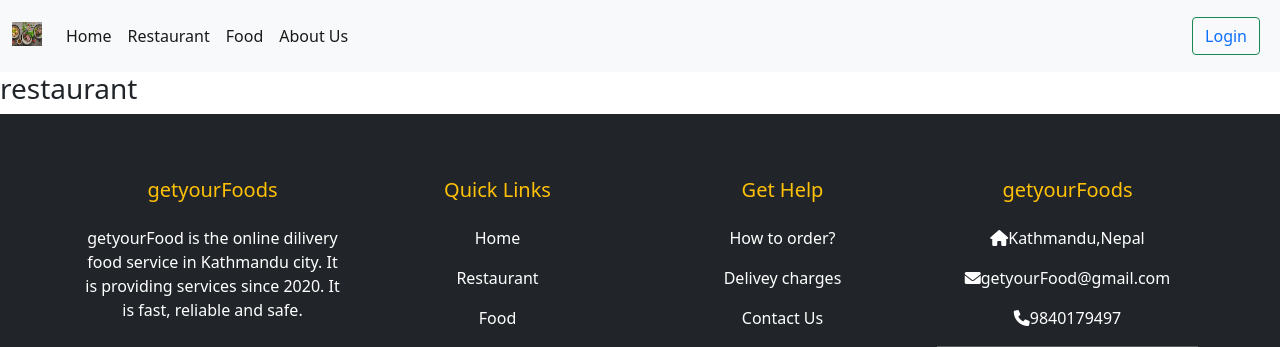
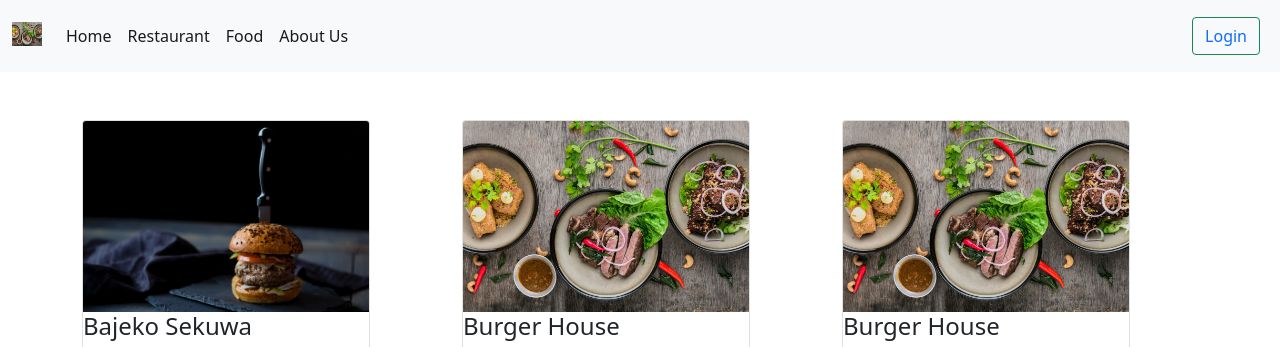
Before and after one commit to echonabin/FoodProject, a Django app: page /restaurant in a window 1280 px wide. Shown: the top 347 px of the page. Run offline with Django 4.2, Linux system fonts and the light colour scheme.

```diff
--- a/Mainapp/models.py
+++ b/Mainapp/models.py
@@ -1,6 +1,11 @@
 from django.db import models
+from django.contrib.auth.models import User
 
 # Create your models here.
+
+
+
+
 class Customer(models.Model):
     name = models.CharField(max_length = 20, null=True)
     phone = models.CharField(max_length=100, null = True)
--- a/Mainapp/templates/Mainapp/base.html
+++ b/Mainapp/templates/Mainapp/base.html
@@ -46,7 +46,7 @@
               <a href="{% url 'logout' %}" class="btn btn-success">Logout</a>
             {% else %}
             <form class="container-fluid justify-content-start">
-              <button class="btn btn-outline-success me-2 " type="button" ><a href="/login" style="text-decoration: none;">Login</a></button>
+              <button class="btn btn-outline-success me-2 " type="button" ><a href="{% url 'login' %}" style="text-decoration: none;">Login</a></button>
           </form>
           {% endif %}
 
--- a/Mainapp/templates/Mainapp/restaurant.html
+++ b/Mainapp/templates/Mainapp/restaurant.html
@@ -1,8 +1,60 @@
 {% extends 'Mainapp/base.html'%}
    {% load static %}
 
+{% block content%}
 
 
-{% block content%}
-     <h3>restaurant</h3>
+<style>
+  .inner{
+     overflow: hidden;
+
+  }
+  .inner img{
+     transition: all 1.5s ease;
+  }
+  .inner:hover img{
+     transform: scale(1.5);
+  }
+
+ </style>
+       <section class="p-5">
+           <div class="container">
+           <div class="row text-align-center">
+             <div class="col-md">
+               <div class="card" style="width: 18rem;">
+                <div class="inner">
+                  <img src="{% static 'images/5.jpg' %}" class="card-img-top" alt="...">
+                </div>
+                 <h4> <span class="text-dark text-align-center ">Bajeko Sekuwa </span> </h4>
+
+               </div>
+             </div>
+             <div class="col-md">
+               <div class="card" style="width: 18rem;">
+                 <div class="inner">
+                  <img src="{% static 'images/1.jpg' %}" class="card-img-top" alt="...">
+                 </div>
+                 <h4> <span class="text-dark text-align-center ">Burger House</span> </h4>
+               </div>
+             </div>
+             <div class="col-md">
+               <div class="card" style="width: 18rem;">
+                 <div class="inner">
+                  <img src="{% static 'images/1.jpg' %}" class="card-img-top" alt="...">
+                 </div>
+                 <h4> <span class="text-dark text-align-center ">Burger House</span> </h4>
+               </div>
+             </div>
+             <div class="col-md">
+               <div class="card" style="width: 18rem;">
+                <div class="inner">
+                  <img src="{% static 'images/2.jpg' %}" class="card-img-top" alt="...">
+                </div>
+                 <h5> <span class="text-dark text-align-center ">Chicken Station</span> </h5>
+               </div>
+             </div>
+           </div>
+         </div>
+       </section>
+
       {% endblock content%}
--- a/Mainapp/urls.py
+++ b/Mainapp/urls.py
@@ -1,11 +1,13 @@
 from unicodedata import name
 from django.contrib import admin
 from django.contrib.auth import views as auth_views
+from django.contrib.auth.models import User
 from django.urls import path, include
 from . import views
 from django.contrib.staticfiles.urls import staticfiles_urlpatterns
 from django.shortcuts import render
 from django.contrib.auth.forms import UserCreationForm
+
 
 urlpatterns = [
 
--- a/Mainapp/views.py
+++ b/Mainapp/views.py
@@ -15,6 +15,7 @@ from .models import *
 def home(request):
     return render(request, 'Mainapp/index.html')
 
+
 def aboutus(request):
     return render(request, 'Mainapp/aboutus.html')
 
@@ -25,8 +26,18 @@ def restaurant(request):
     return render(request, 'Mainapp/restaurant.html')
 
 def login(request):
-    context = {}
-    return render(request, 'Mainapp/login.html',context)
+
+    username = request.POST['username']
+    password = request.POST['password']
+    user = authenticate(request, username=username, password=password)
+    if user is not None:
+        login(request, user)
+        return redirect('Mainapp/index.html')
+
+    else:
+        messages.success(request, 'Account creation failed!')
+
+    return render(request, 'Mainapp/login.html')
 
 
 
@@ -41,31 +52,16 @@ def register(request):
             form.save()
             username = form.cleaned_data.get('username')
             messages.success(request, f'Account created for {username}!')
-            return redirect('home')
+            return redirect('login')
     else:
         form = UserRegisterForm()
     return render(request, 'Mainapp/register.html', {'form': form})
 
+def logout_view(request):
+    if request.method == 'POST':
+            logout(request)
+            return redirect('/')
 
-
-# def register(request):
-#     if request.method == 'POST':
-#         fname = request.POST['fname']
-#         lname = request.POST['lname']
-#         email = request.POST['email']
-#         mobile = request.POST['mobile']
-#         password1 = request.POST['password1']
-#         password2 = request.POST['password2']
-
-#         user = User.object.create_user(fname=fname,l_name=lname,email=email,password=password1)
-#         user.save()
-#         print('user created')
-#         return redirect('Mainapp/login.html')
-#     else:
-
-
-
-#            return render(request, 'Mainapp/register.html')
 
 
 
--- a/getyourfood/settings.py
+++ b/getyourfood/settings.py
@@ -40,6 +40,7 @@ INSTALLED_APPS = [
     'django.contrib.staticfiles',
     'Mainapp',
     'crispy_forms',
+
 ]
 
 MIDDLEWARE = [
@@ -128,3 +129,5 @@ STATICFILES_DIRS = [
 # https://docs.djangoproject.com/en/4.0/ref/settings/#default-auto-field
 
 DEFAULT_AUTO_FIELD = 'django.db.models.BigAutoField'
+
+LOGIN_REDIRECT_URL = 'home'
```
Also changed, not shown: Mainapp/templates/Mainapp/index.html (+6 -6 lines), db.sqlite3.
